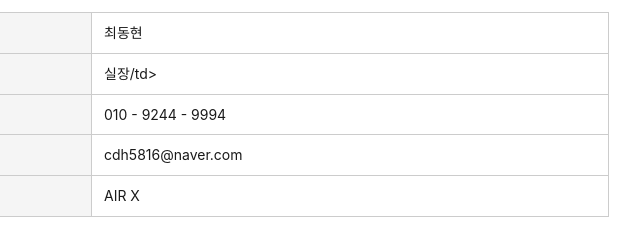
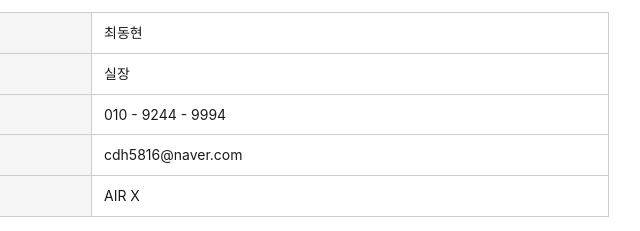
Before and after one commit to cdh5816/lookup9-privacy, a plain HTML site: page index.html in a window 1280 px wide. Shown: the part 2188-2419 px from the top of the page, 411-1051 px from the left. Drawn offline with Linux system fonts and the light colour scheme.

Commit message:
Update index.html

```diff
--- a/index.html
+++ b/index.html
@@ -91,7 +91,7 @@
 <h2>9. 개인정보 보호책임자 및 문의처</h2>
 <table>
   <tr><th>성명</th><td>최동현</td></tr>
-  <tr><th>직책</th><td>실장/td></tr>
+  <tr><th>직책</th><td>실장</tr>
   <tr><th>연락처</th><td> 010 - 9244 - 9994 </td></tr>
   <tr><th>이메일</th><td> cdh5816@naver.com </td></tr>
   <tr><th>사업자명</th><td>AIR X</td></tr>
```
